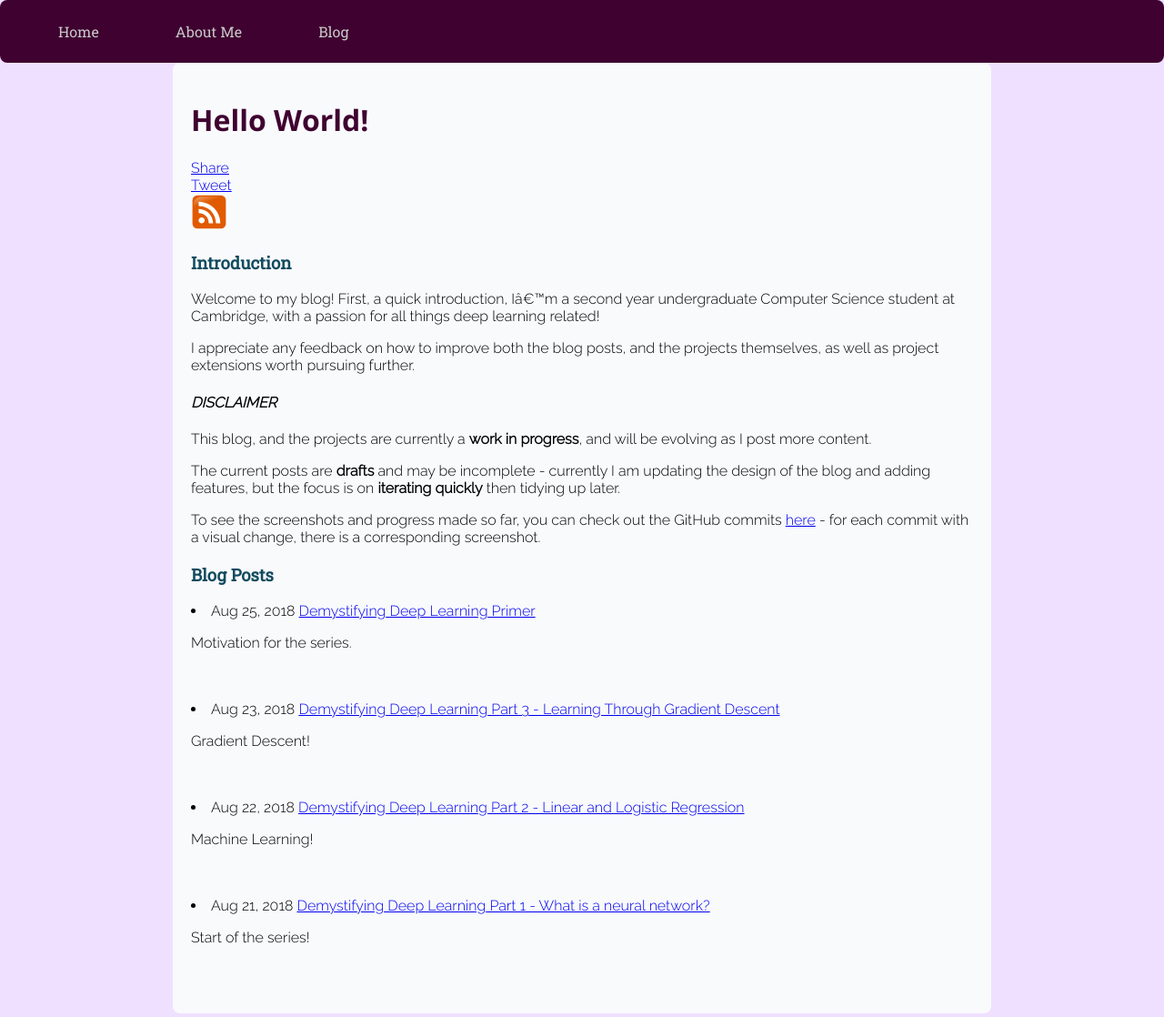
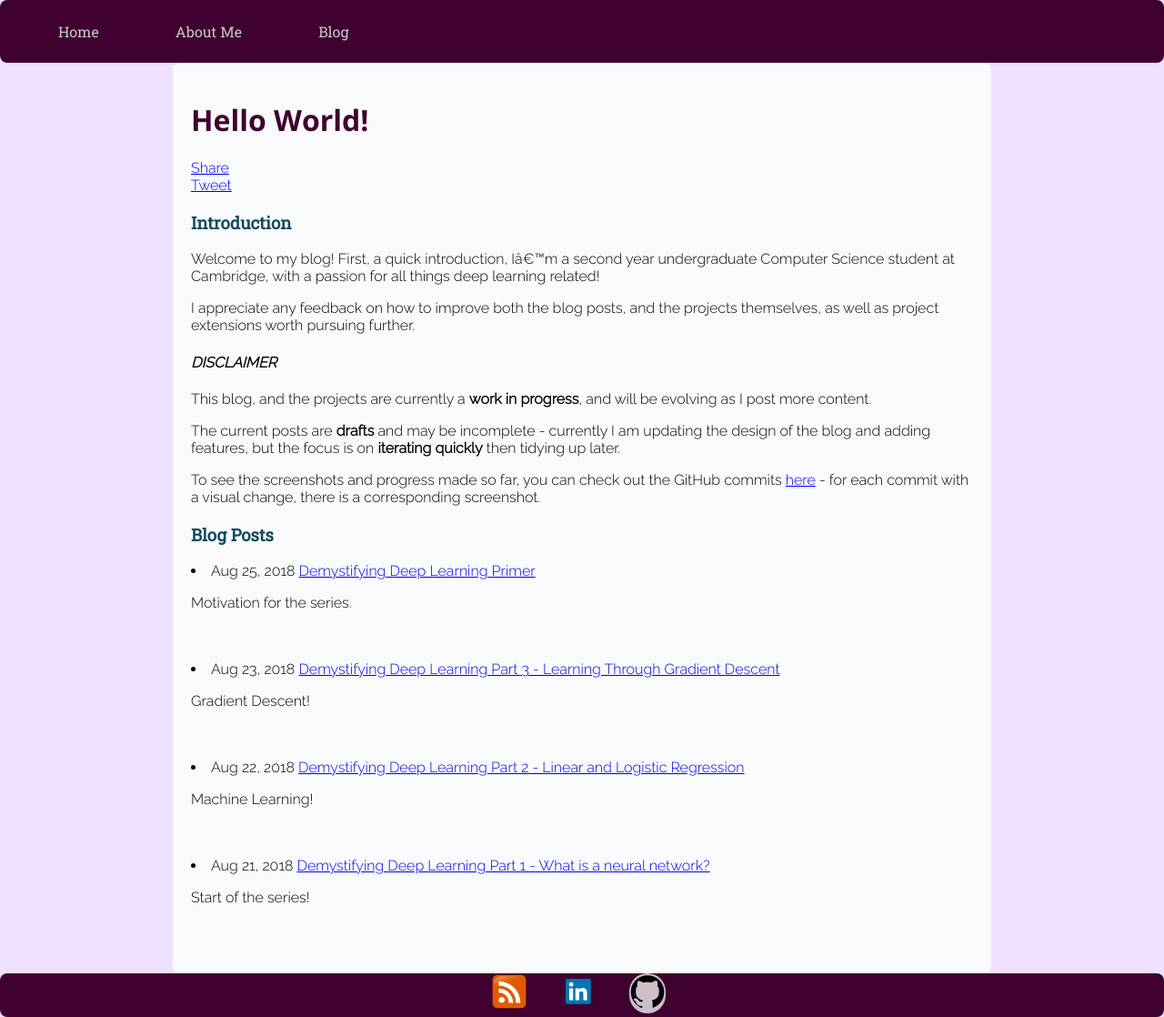
Before and after one commit to mukul-rathi/old-personal-website, a Jekyll site: the page built from blog.md, in a window 1280 px wide. Shown: the whole page at 91% size. Built offline with Jekyll 4.4.1, drawn with Linux system fonts in a browser that asks for light colours; a script that is not in the unit is left out; comment, search, counter and statistics services are not loaded.

Commit message:
Add footer and share icons

```diff
--- /dev/null
+++ b/_includes/footer.html
@@ -0,0 +1,8 @@
+<div class="footer">
+        <div class="footer-buttons">
+        <a class="rss-button" href={{site.base_url}}feed.xml><img src="/assets/button-icons/rssicon.svg" width="40"></a>
+
+        <a class="linkedin-button" href="https://www.linkedin.com/in/mukul-rathi-17230014a/" width=50px> <img src="/assets/button-icons/linkedin.png" width="40"> </a>
+        <a class="github-button" href="http://github.com/mukul-rathi"><img src="/assets/button-icons/github.png" width="40">  </a>
+        </div>
+</div>
--- a/_includes/share-bar.html
+++ b/_includes/share-bar.html
@@ -23,4 +23,5 @@
 <script src="//platform.linkedin.com/in.js" type="text/javascript"> lang: en_US</script>
 <script type="IN/Share"></script>
 
-<a href={{site.base_url}}feed.xml><img src="/assets/button-icons/rssicon.svg" width="40"></a>
+<a data-pocket-label="pocket" data-pocket-count="none" class="pocket-btn" data-lang="en"></a>
+<script type="text/javascript">!function(d,i){if(!d.getElementById(i)){var j=d.createElement("script");j.id=i;j.src="https://widgets.getpocket.com/v1/j/btn.js?v=1";var w=d.getElementById(i);d.body.appendChild(j);}}(document,"pocket-btn-js");</script>
--- a/_layouts/blog_homepage.html
+++ b/_layouts/blog_homepage.html
@@ -33,5 +33,7 @@
               {% endfor %}
         </div>
     </div>
+    {%include footer.html%}
+
     </body>
 </html>
--- a/_layouts/default.html
+++ b/_layouts/default.html
@@ -40,8 +40,8 @@
             {% include comments.html %}
         </div>
 
+        {%include footer.html%}
+
     <script id="dsq-count-scr" src="//https-mukul-rathi-github-io.disqus.com/count.js" async></script>
-
-
     </body>
 </html>
--- a/css/blogpost.css
+++ b/css/blogpost.css
@@ -58,3 +58,67 @@
 .nav-button:active{
     color: black;
 }
+
+.footer{
+    box-sizing: border-box;
+    background: #3F0130;
+    color: white;
+    border-radius:8px;
+    margin: auto;
+
+}
+
+.footer-buttons{
+    width: 200px;
+    max-width: 20%;
+    margin-left: auto;
+    margin-right: auto;}
+
+.linkedin-button {
+    display: inline-block;
+    margin-top: 0px;
+    margin-left: 2em;
+    margin-right: 2em;
+    transition: 0.2s;
+    border-radius: 8px;
+    width:0.5em;
+
+}
+.linkedin-button:hover{
+    filter: brightness(125%);
+}
+.linkedin-button:active{
+    transform: scale(0.9);
+
+}
+
+.github-button {
+    display: inline-block;
+    margin-left: 2em;
+    margin-right: .2em;
+    border-radius: 1.8em;
+    background-color: rgba(255, 255, 255, 0.75);
+    transition: 0.2s;
+    margin-bottom: 0.25em;
+
+
+}
+.github-button:hover{
+    background-color: rgba(255,255,255,1);
+}
+.github-button:active{
+    transform: scale(0.9);
+}
+.rss-button{
+    display: inline-block;
+    margin: auto;
+    transition: 0.2s;
+
+}
+.rss-button:hover{
+    filter: brightness(125%);
+}
+.rss-button:active{
+    transform: scale(0.9);
+
+}
```
